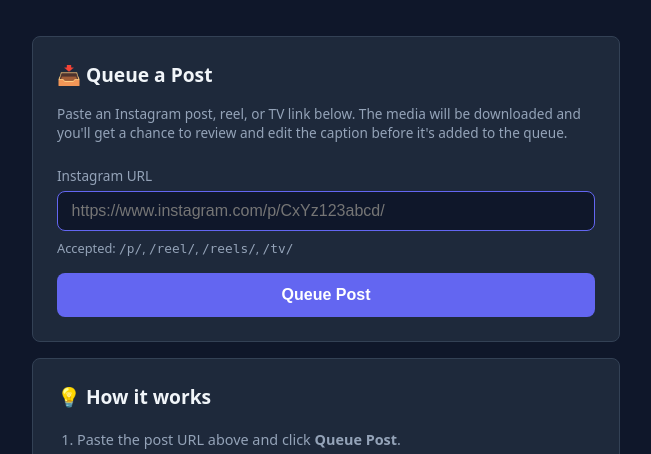
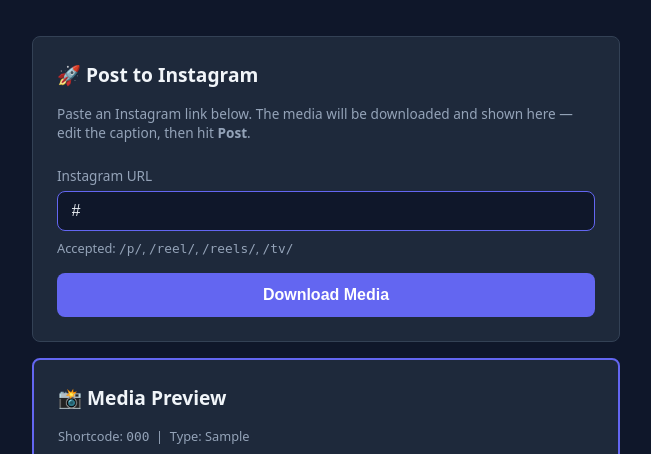
Before and after one commit to manivasagamtech/instagram-automation, a Flask app: template insta-repost/app/templates/submit.html in a window 1280 px wide. Shown: the top 454 px of the page, without its empty margins (314-965 px from the left). Run offline with Flask 3, Linux system fonts and the light colour scheme; the template is opened without the code that fills it: most values are stand-ins (such as "Sample title", 1, 10 or a date in 2020); parts of the project's set-up code (start-up, migrations or seed data) failed here and were passed over; some libraries are stand-ins or nearby versions.

Commit message:
Simplify to single-page flow: paste URL, see media, click Post
Removed separate preview page. The submit page now shows media
preview inline after download. Single Post to Instagram button
publishes directly. Default caption is Credits: @creator.

Co-Authored-By: Claude Opus 4.6 <noreply@anthropic.com>

```diff
--- a/insta-repost/app/templates/submit.html
+++ b/insta-repost/app/templates/submit.html
@@ -1,13 +1,13 @@
 {% extends "base.html" %}
-{% block title %}Submit — Meme Bot{% endblock %}
+{% block title %}Post — Meme Bot{% endblock %}
 
 {% block content %}
+<!-- Step 1: Paste URL and download -->
 <div class="card">
-  <h1>📥 Queue a Post</h1>
+  <h1>🚀 Post to Instagram</h1>
   <p class="text-muted mt-1">
-    Paste an Instagram post, reel, or TV link below. The media will be
-    downloaded and you'll get a chance to review and edit the caption
-    before it's added to the queue.
+    Paste an Instagram link below. The media will be downloaded and
+    shown here — edit the caption, then hit <strong>Post</strong>.
   </p>
 
   <form id="submitForm" method="post" action="{{ url_for('submit_post') }}" class="mt-3">
@@ -20,17 +20,17 @@
       type="url"
       required
       autofocus
-      placeholder="https://www.instagram.com/p/CxYz123abcd/"
+      placeholder="https://www.instagram.com/reel/..."
       autocomplete="off"
       spellcheck="false"
+      {% if pending %}value="{{ pending.get('original_url', '') }}"{% endif %}
     >
     <p class="text-muted mt-1" style="font-size:.8rem;">
       Accepted: <code>/p/</code>, <code>/reel/</code>, <code>/reels/</code>, <code>/tv/</code>
     </p>
 
     <button id="submitBtn" type="submit" class="btn btn-primary btn-block mt-2">
-      <span class="spinner"></span>
-      Queue Post
+      Download Media
     </button>
   </form>
 
@@ -38,20 +38,75 @@
     document.getElementById('submitForm').addEventListener('submit', function() {
       var btn = document.getElementById('submitBtn');
       btn.textContent = ' Downloading…';
-      // Delay disable so the form actually submits first
       setTimeout(function() { btn.disabled = true; }, 50);
     });
   </script>
 </div>
 
-<div class="card mt-2">
-  <h2>💡 How it works</h2>
-  <ol style="padding-left:1.25rem;line-height:1.9;color:var(--muted);font-size:.9rem;">
-    <li>Paste the post URL above and click <strong>Queue Post</strong>.</li>
-    <li>The media is downloaded using your burner IG account.</li>
-    <li>You review and edit the caption, then click <strong>Queue it</strong>.</li>
-    <li>Approve the row on the Queue page to mark it <em>ready</em>.</li>
-    <li>The scheduler publishes it within the configured posting window.</li>
-  </ol>
+{% if pending %}
+<!-- Step 2: Media preview + caption + Post button -->
+<div class="card mt-2" style="border: 2px solid var(--accent);">
+  <h2>📸 Media Preview</h2>
+  <p class="text-muted" style="font-size:.8rem;">
+    Shortcode: <span class="mono">{{ pending.shortcode }}</span> &nbsp;|&nbsp;
+    Type: {{ pending.media_type }}
+  </p>
+
+  {% if pending.media_type == "VIDEO" %}
+    <video
+      class="media-preview"
+      src="{{ url_for('preview_media', shortcode=pending.shortcode) }}"
+      controls muted playsinline
+      style="max-height:340px;width:100%;border-radius:8px;"
+    ></video>
+  {% else %}
+    <img
+      class="media-preview"
+      src="{{ url_for('preview_media', shortcode=pending.shortcode) }}"
+      alt="Downloaded media"
+      style="max-height:400px;object-fit:contain;width:100%;border-radius:8px;"
+    >
+  {% endif %}
+
+  {% if pending.source_user %}
+    <p class="text-muted mt-1" style="font-size:.85rem;">
+      Original creator: <strong>@{{ pending.source_user }}</strong>
+    </p>
+  {% endif %}
 </div>
+
+<div class="card mt-2" style="border: 2px solid var(--accent);">
+  <h2>✏️ Caption</h2>
+
+  <form id="postForm" method="post" action="{{ url_for('submit_post_now') }}">
+    <input type="hidden" name="_csrf_token" value="{{ csrf_token() }}">
+
+    <textarea
+      id="caption"
+      name="caption"
+      rows="6"
+      maxlength="2200"
+      autocomplete="off"
+      style="width:100%;"
+    >{{ pending.default_caption }}</textarea>
+
+    <p class="text-muted mt-1" style="font-size:.8rem;">
+      Instagram limit: 2 200 characters.
+    </p>
+
+    <button id="postBtn" type="submit" class="btn btn-primary btn-block mt-2"
+            style="background:#e11d48;border-color:#e11d48;font-size:1.1rem;padding:.8rem;">
+      🚀 Post to Instagram
+    </button>
+  </form>
+
+  <script>
+    document.getElementById('postForm').addEventListener('submit', function() {
+      var btn = document.getElementById('postBtn');
+      btn.textContent = '🚀 Publishing to Instagram…';
+      setTimeout(function() { btn.disabled = true; }, 50);
+    });
+  </script>
+</div>
+{% endif %}
 {% endblock %}
--- a/insta-repost/app/web.py
+++ b/insta-repost/app/web.py
@@ -168,7 +168,8 @@ def create_app(cfg=None) -> Flask:
     @app.route("/submit", methods=["GET"])
     @_require_auth
     def submit():
-        return render_template("submit.html")
+        pending = session.get("pending")
+        return render_template("submit.html", pending=pending)
 
     @app.route("/submit", methods=["POST"])
     @_require_auth
@@ -237,8 +238,8 @@ def create_app(cfg=None) -> Flask:
             flash("Download returned no result. Please try again.", "error")
             return redirect(url_for("submit"))
 
-        credit = f"\n\n🎥 Credits: @{result.source_user}" if result.source_user else ""
-        default_caption = result.caption + credit
+        credit_user = result.source_user or "the creator"
+        default_caption = f"Credits: @{credit_user}"
 
         # Store pending download in session (JSON-safe strings)
         session["pending"] = {
@@ -252,10 +253,10 @@ def create_app(cfg=None) -> Flask:
         }
 
         log.info(
-            "Download complete for %s (%s) — showing preview",
+            "Download complete for %s (%s) — showing on submit page",
             result.shortcode, result.media_type,
         )
-        return redirect(url_for("submit_preview"))
+        return redirect(url_for("submit"))
 
     @app.route("/submit/preview", methods=["GET"])
     @_require_auth
```
